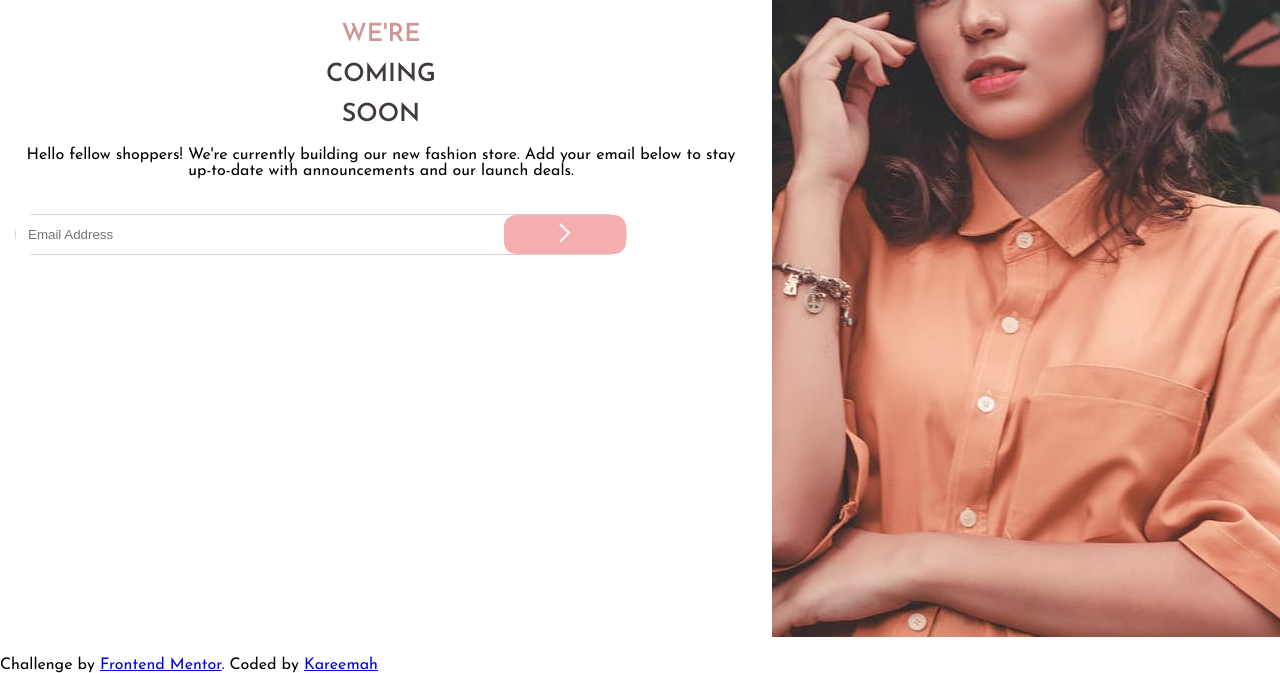
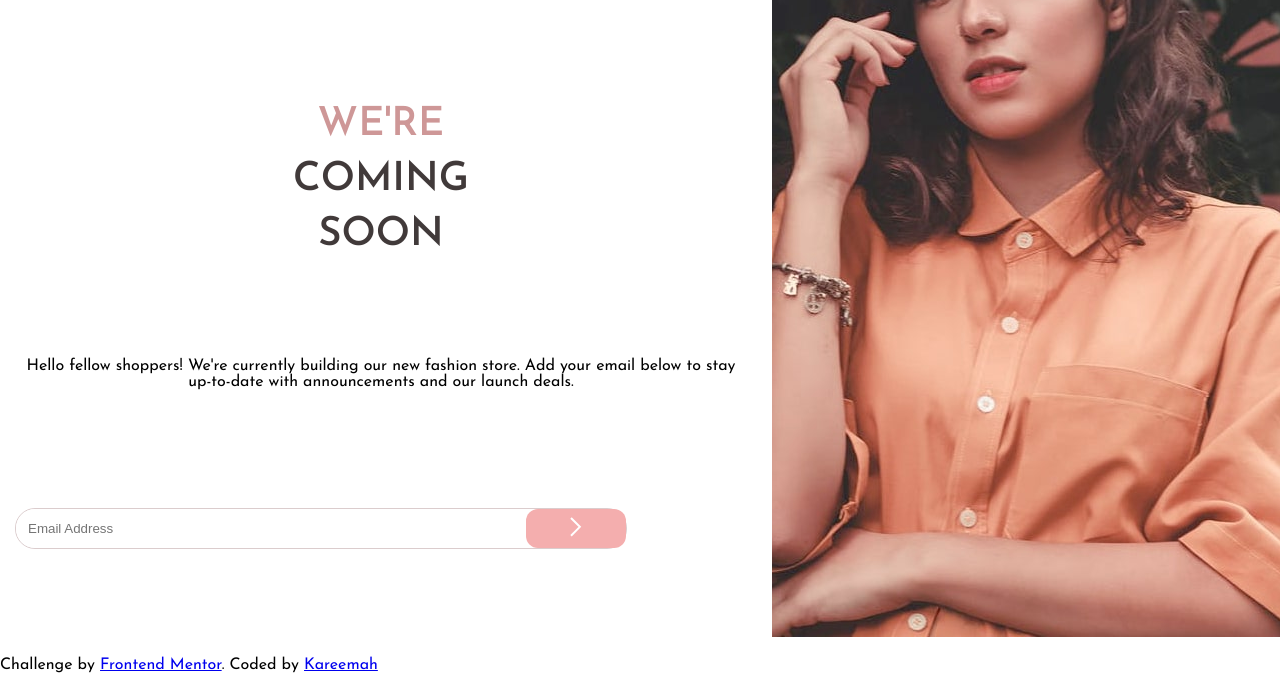
Before and after one commit to Kareemah-codes/base-apparel-coming-soon, a plain HTML site: page index.html in a window 1280 px wide. Shown: the part 163-836 px from the top of the page. Drawn offline with Linux system fonts and the light colour scheme.

Commit message:
added styling for content flex container and fixed errors in email box

```diff
--- a/style.css
+++ b/style.css
@@ -43,6 +43,7 @@ body {
 }
 
 .title-text, .pink-text-title {
+    width: 100%;
     text-align: center;
     font-size: 25px;
     margin-top: 15px;
@@ -82,6 +83,8 @@ form {
 #email-box {
     border: none;
     padding: 12px;
+    border-radius: 20px;
+    width: 100%;
    }
 
 .button {
@@ -107,11 +110,16 @@ form {
     .header{
         grid-area: header;
         height: 20vh;
+
     }
     .content{
         grid-area: content;
         height:80vh;
-
+    }
+    .content-flex-container{
+        display: flex;
+        flex-direction: column;
+        justify-content: space-evenly;
     }
 
 
@@ -124,6 +132,9 @@ form {
         height: 100vh;
         grid-area: hero-image;
     }
+    .title-text, .pink-text-title{
+        font-size:2.5rem;
+    }
 
 
 }
```
